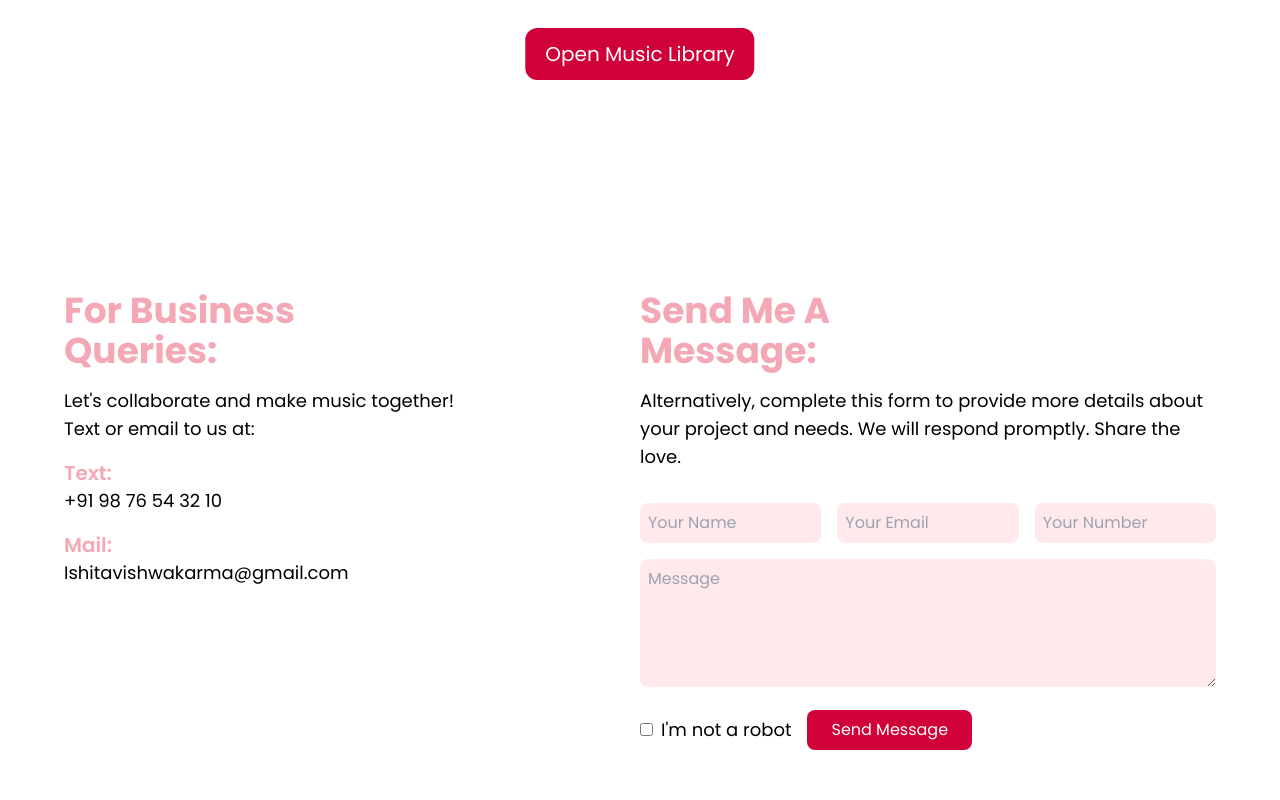
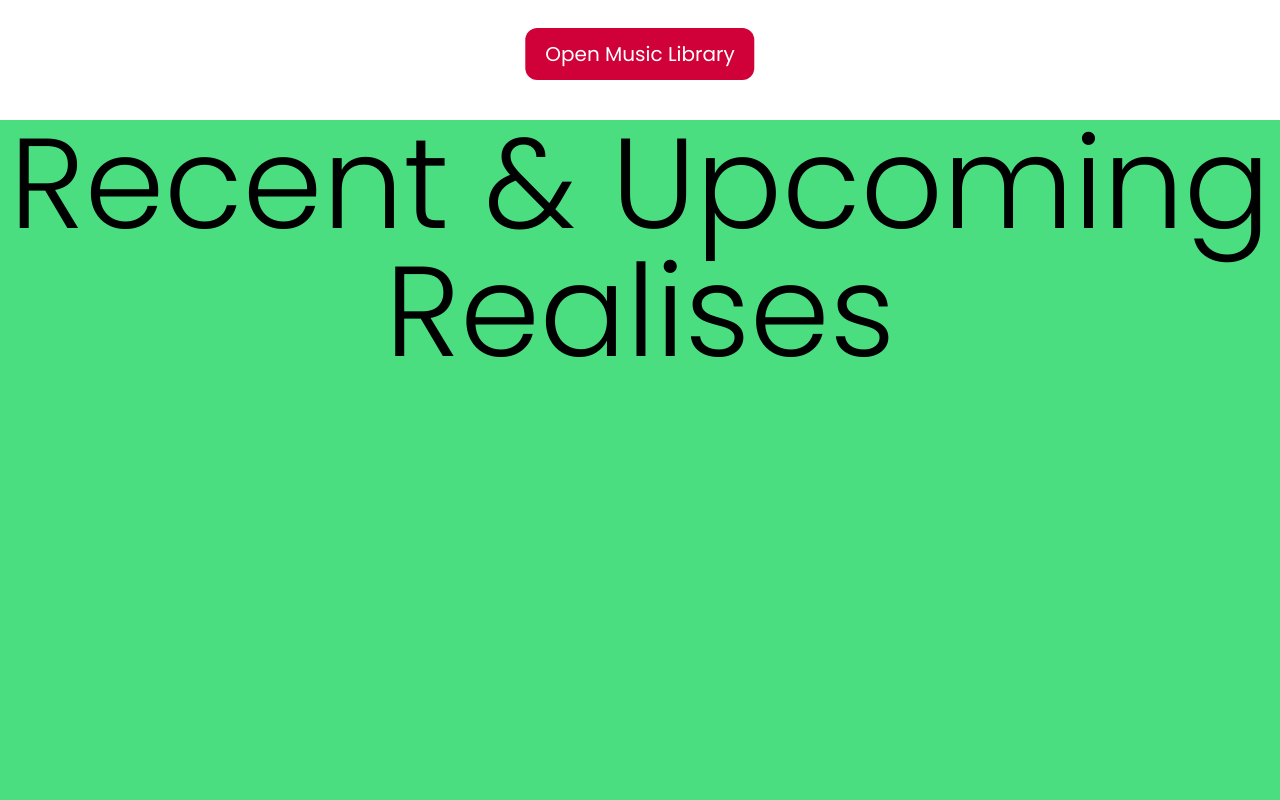
Before and after one commit to IamVarun18/Ishita-vishwakarma, a Next.js app: page / in a window 1280 px wide. Shown: the part 2280-3080 px from the top of the page. Built offline with nearby package versions, Linux system fonts and the light colour scheme.

Commit message:
new page

```diff
--- /dev/null
+++ b/src/components/home/Upcoming.jsx
@@ -0,0 +1,14 @@
+import React from 'react'
+
+const Upcoming = () => {
+    return (
+        <div className='h-screen bg-green-400 flex justify-center '>
+            <div >
+                <h1 className='text-center text-9xl font-light'>Recent & Upcoming <br />Realises</h1>
+
+            </div>
+        </div>
+    )
+}
+
+export default Upcoming
--- a/src/components/index.js
+++ b/src/components/index.js
@@ -1,4 +1,5 @@
 export { default as Homepage } from "./home/Homepage";
 export { default as AboutMe } from "./home/AboutMe";
 export { default as Musiclib } from "./home/Musiclib";
+export { default as Upcoming } from "./home/Upcoming";
 export { default as ContactForm } from "./home/ContactForm";
--- a/src/pages/index.js
+++ b/src/pages/index.js
@@ -1,4 +1,5 @@
 import { AboutMe, Homepage, Musiclib } from "@/components";
+import { Upcoming } from "@/components";
 import ContactForm from "@/components/home/ContactForm";
 import PublicLayout from "@/layouts/public";
 
@@ -8,6 +9,7 @@ const Index = () => {
       <Homepage />
       <AboutMe />
       <Musiclib />
+      <Upcoming/>
       <ContactForm/>
     </PublicLayout>
   );
```
